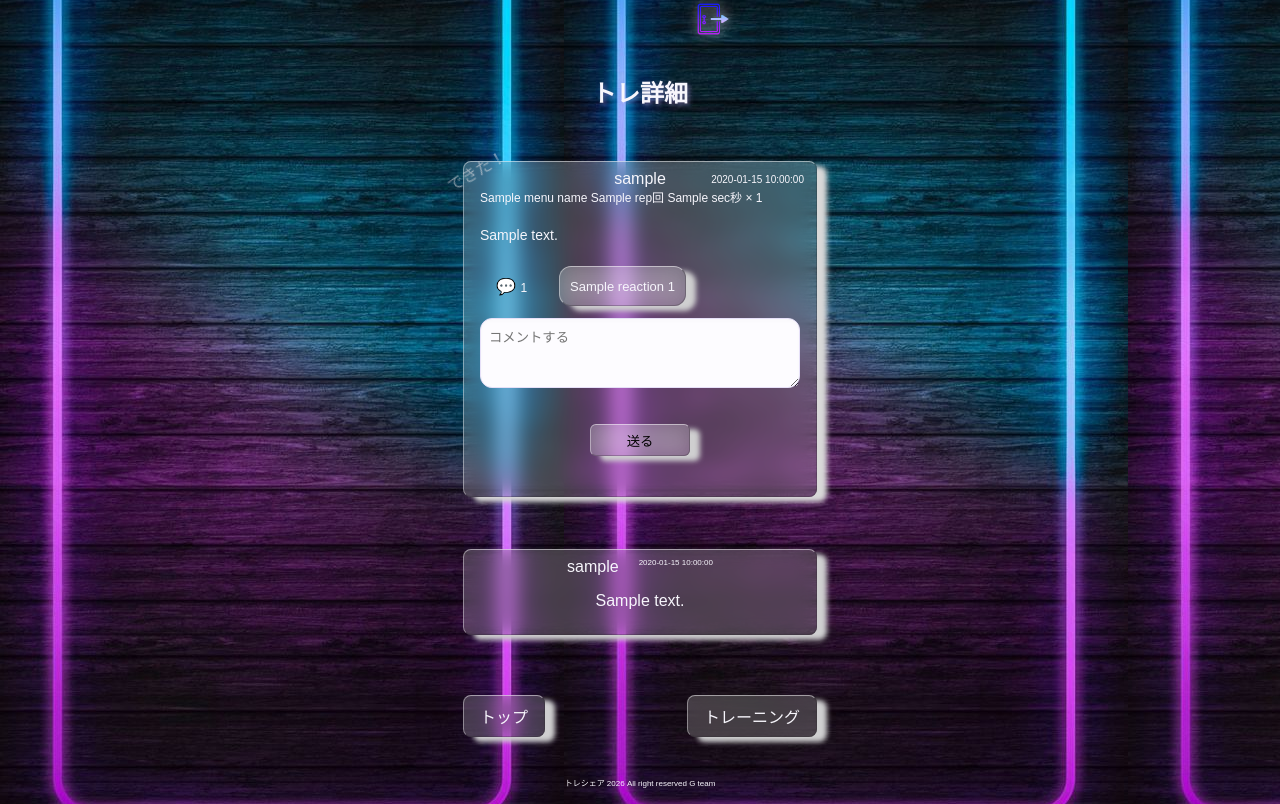
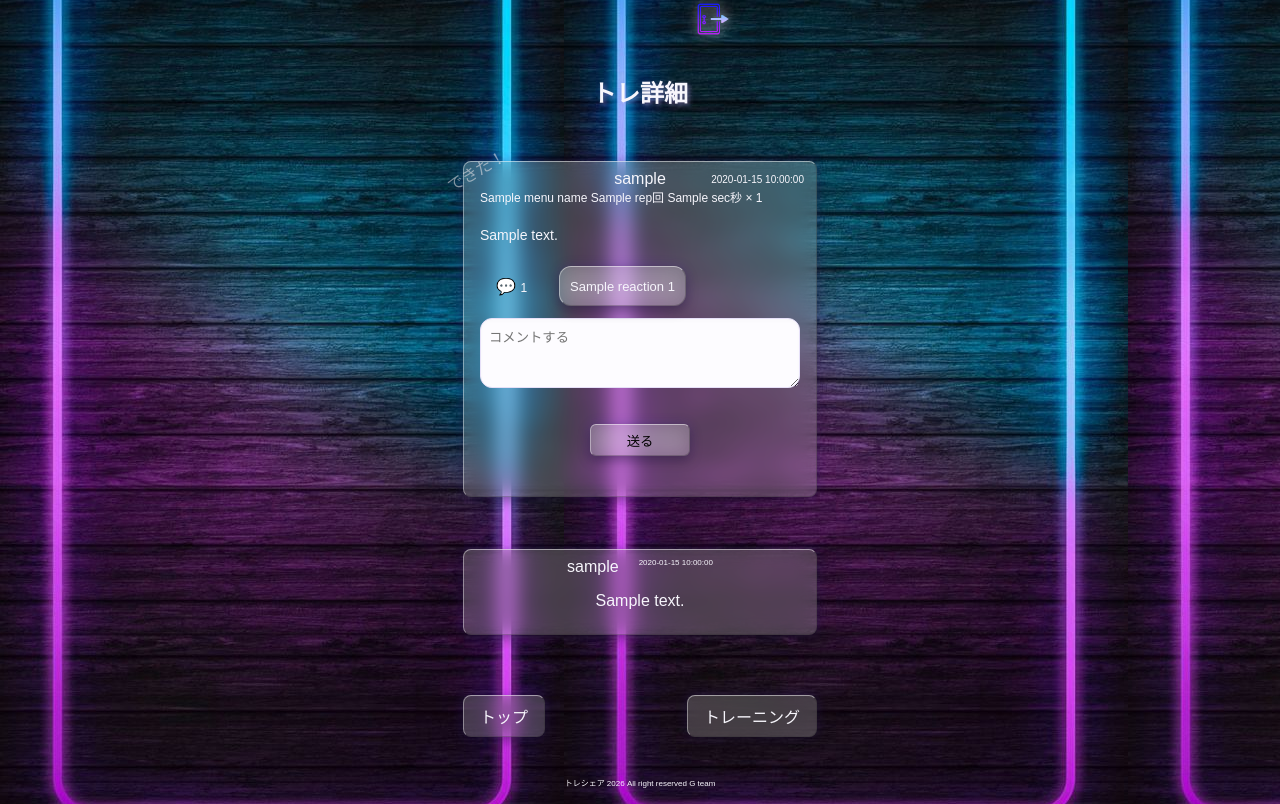
Before and after one commit to RT-Team-G/hackathon_TeamG, a Flask app: template SNSApp/templates/post/post_detail.html in a window 1280 px wide. Shown: the part 136-940 px from the top of the page. Run offline with Flask 2, Linux system fonts and the light colour scheme; the template is opened without the code that fills it: most values are stand-ins (such as "Sample title", 1, 10 or a date in 2020); some libraries are stand-ins or nearby versions.

Commit message:
細かな調整

```diff
--- a/SNSApp/static/css/base.css
+++ b/SNSApp/static/css/base.css
@@ -102,7 +102,8 @@ img{
     border: 1px solid rgba(51,51,51,0.3);
     border-radius: 6px;
     background-color: rgba(255,255,255,0.2);
-    box-shadow: 10px 5px 5px #dfdddf;
+    box-shadow:0 4px 12px rgba(0,0,0,0.35),
+    0 0 12px rgba(124,77,255,0.18);
     backdrop-filter: blur(10px);
     border-top:1px solid rgba(255,255,255,0.5);
     border-left:1px solid rgba(255,255,255,0.4);
@@ -230,7 +231,8 @@ img{
     color:#f7f6fc;
     border: 1px solid rgba(51,51,51,0.3);
     background-color: rgba(255,255,255,0.2);
-    box-shadow: 10px 5px 5px #d8d8d8;
+    box-shadow: 0 4px 12px rgba(0,0,0,0.35),
+    0 0 12px rgba(124,77,255,0.18);
     backdrop-filter: blur(10px);
     border-top:1px solid rgba(255,255,255,0.5);
     border-left:1px solid rgba(255,255,255,0.4);
@@ -287,7 +289,8 @@ span.comment-time{
     color:#f7f6fc;
     border: 1px solid rgba(51,51,51,0.3);
     background-color: rgba(255,255,255,0.2);
-    box-shadow: 10px 5px 5px #cfcfd0;
+    box-shadow: 0 4px 12px rgba(0,0,0,0.35),
+    0 0 12px rgba(124,77,255,0.18);
     backdrop-filter: blur(10px);
     border-top:1px solid rgba(255,255,255,0.5);
     border-left:1px solid rgba(255,255,255,0.4);
@@ -312,7 +315,8 @@ span.comment-time{
     color:#f7f6fc;
     border: 1px solid rgba(51,51,51,0.3);
     background-color: rgba(255,255,255,0.2);
-    box-shadow: 10px 5px 5px #cfcfd0;
+    box-shadow:0 4px 12px rgba(0,0,0,0.35),
+    0 0 12px rgba(124,77,255,0.18);
     backdrop-filter: blur(10px);
     border-top:1px solid rgba(255,255,255,0.5);
     border-left:1px solid rgba(255,255,255,0.4);
@@ -419,7 +423,8 @@ nav.breadcrumb{
   display: inline-flex;
   justify-content: center;
   align-items: center;
-  box-shadow: 0 6px 18px rgba(134, 135, 137, 0.25);
+  box-shadow:0 4px 12px rgba(0,0,0,0.35),
+    0 0 12px rgba(124,77,255,0.18);
   width: 100%;
   background-color: rgba(255,255,255,0.2);
 
@@ -430,7 +435,8 @@ nav.breadcrumb{
 .auth-button:hover {
   background: #e9dded;
   transform: translateY(-1px);
-  box-shadow: 0 10px 22px rgba(207, 209, 212, 0.3);
+  box-shadow: 0 4px 12px rgba(0,0,0,0.35),
+    0 0 12px rgba(124,77,255,0.18);
 }
 
 .auth-button:active {
@@ -456,7 +462,8 @@ nav.breadcrumb{
     color:#f7f6fc;
     border: 1px solid rgba(51,51,51,0.3);
     background-color: rgba(255,255,255,0.2);
-    box-shadow: 10px 5px 5px #cfcfd0;
+    box-shadow: 0 4px 12px rgba(0,0,0,0.35),
+    0 0 12px rgba(124,77,255,0.18);
     backdrop-filter: blur(10px);
     border-top:1px solid rgba(255,255,255,0.5);
     border-left:1px solid rgba(255,255,255,0.4);
@@ -481,7 +488,8 @@ nav.breadcrumb{
     border: 1px solid rgba(51,51,51,0.3);
     border-radius: 6px;
     background-color: rgba(255,255,255,0.2);
-    box-shadow: 10px 5px 5px #cfcfd0;
+    box-shadow: 0 4px 12px rgba(0,0,0,0.35),
+    0 0 12px rgba(124,77,255,0.18);
     backdrop-filter: blur(10px);
     border-top:1px solid rgba(255,255,255,0.5);
     border-left:1px solid rgba(255,255,255,0.4);
--- a/SNSApp/static/css/timer.css
+++ b/SNSApp/static/css/timer.css
@@ -32,7 +32,8 @@
     color: #f7f6fc;
     border: 1px solid rgba(51, 51, 51, 0.3);
     background-color: rgba(255, 255, 255, 0.2);
-    box-shadow: 10px 5px 5px #cfcfd0;
+    box-shadow: 0 4px 12px rgba(0,0,0,0.35),
+    0 0 12px rgba(124,77,255,0.18);
     backdrop-filter: blur(10px);
     border-top: 1px solid rgba(255, 255, 255, 0.5);
     border-left: 1px solid rgba(255, 255, 255, 0.4);
@@ -77,7 +78,8 @@
     color: #f7f6fc;
     border: 1px solid rgba(51, 51, 51, 0.3);
     background-color: rgba(255, 255, 255, 0.2);
-    box-shadow: 4px 4px 5px rgba(207, 207, 208, 0.6);
+    box-shadow: 0 4px 12px rgba(0,0,0,0.35),
+    0 0 12px rgba(124,77,255,0.18);
     backdrop-filter: blur(10px);
     border-top: 1px solid rgba(255, 255, 255, 0.5);
     border-left: 1px solid rgba(255, 255, 255, 0.4);
```
Also changed, not shown: SNSApp/static/css/training-post.css (+8 -4 lines).
